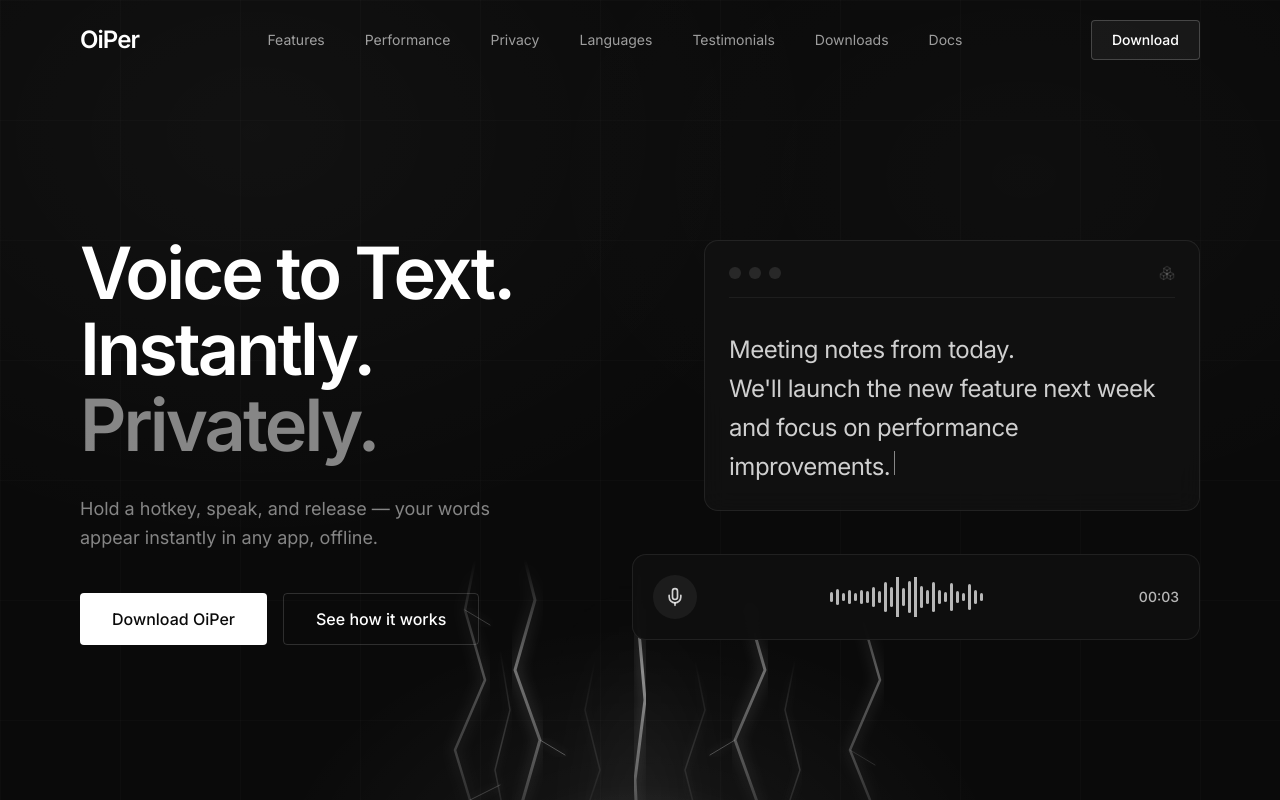
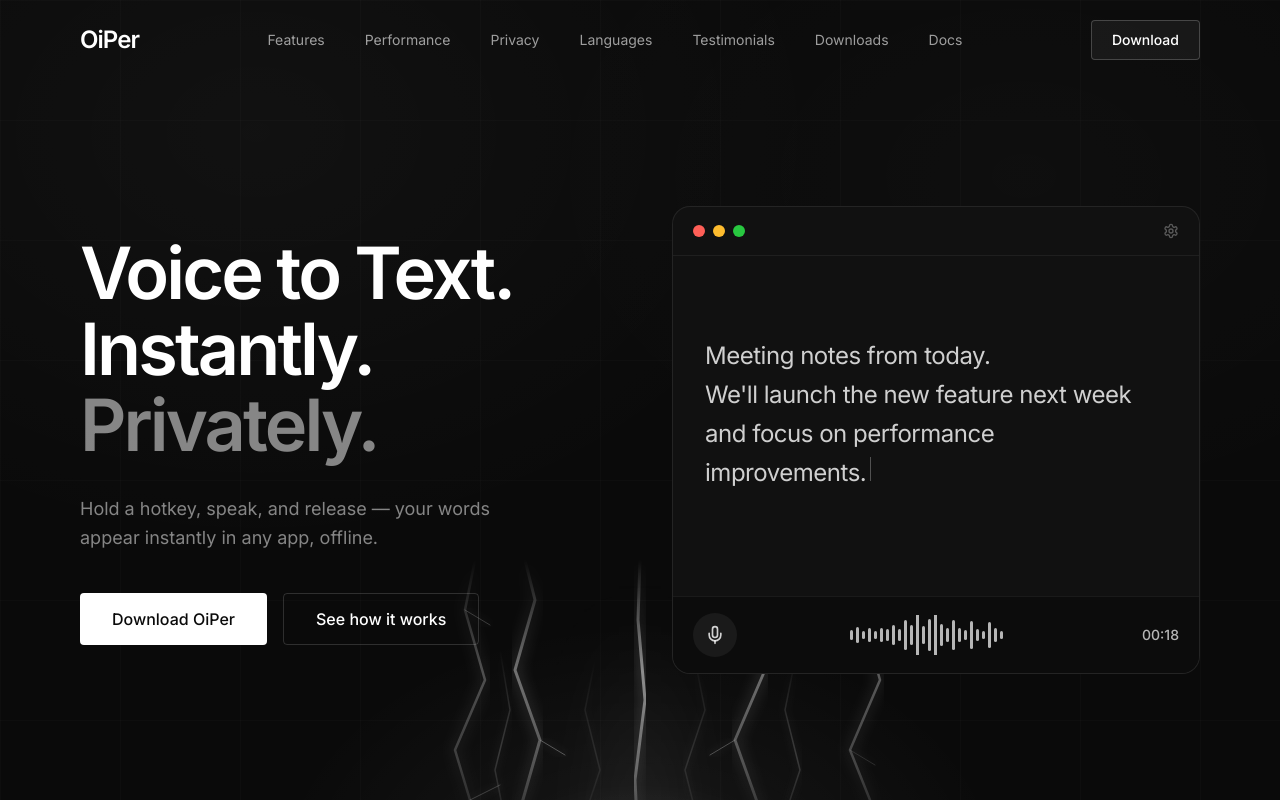
Before and after one commit to oiper/oiper-web, a Next.js app: page / in a window 1280 px wide. Shown: the top 800 px of the page. Built offline with nearby package versions, Linux system fonts and the light colour scheme.

Commit message:
refactor: update HeroSection layout and improve visual elements

```diff
--- a/src/features/landing-page/components/hero-section.tsx
+++ b/src/features/landing-page/components/hero-section.tsx
@@ -1,6 +1,6 @@
 'use client'
 
-import { Boxes, Mic } from 'lucide-react'
+import { Mic, Settings } from 'lucide-react'
 import { AnimatedWaveform } from './animated-waveform'
 import { LightningBase } from './lightning-base'
 
@@ -80,34 +80,34 @@
           </div>
         </div>
 
-        <div className="relative min-h-[340px] sm:min-h-[400px]">
-          <div className="absolute top-0 right-0 left-0 rounded-xl border border-white/[0.08] bg-[#111111]/90 p-6 backdrop-blur-md sm:left-8">
-            <div className="flex items-center justify-between border-b border-white/[0.06] pb-4">
+        <div className="relative">
+          <div className="overflow-hidden rounded-2xl border border-white/[0.08] bg-[#111111]">
+            <div className="flex items-center justify-between border-b border-white/[0.06] px-5 py-4">
               <div className="flex gap-2">
-                <span className="size-3 rounded-full bg-white/10" />
-                <span className="size-3 rounded-full bg-white/10" />
-                <span className="size-3 rounded-full bg-white/10" />
+                <span className="size-3 rounded-full bg-[#ff5f57]" />
+                <span className="size-3 rounded-full bg-[#febc2e]" />
+                <span className="size-3 rounded-full bg-[#28c840]" />
               </div>
-              <Boxes className="size-4 text-white/10" />
+              <Settings className="size-4 text-white/30" />
             </div>
-            <div className="min-h-[180px] pt-8 text-xl leading-relaxed tracking-[-0.02em] text-white/80 sm:text-2xl">
-              <p>Meeting notes from today.</p>
-              <p>We&apos;ll launch the new feature next week</p>
-              <p>
-                and focus on performance improvements.
-                <span className="ml-1 inline-block h-6 w-px bg-white/50" />
-              </p>
+            <div className="px-6 py-10 sm:px-8 sm:py-20">
+              <div className="min-h-[180px] text-xl leading-relaxed tracking-[-0.02em] text-white/80 sm:text-2xl">
+                <p>Meeting notes from today.</p>
+                <p>We&apos;ll launch the new feature next week</p>
+                <p>and focus on performance</p>
+                <p>
+                  improvements.
+                  <span className="ml-1 inline-block h-6 w-px animate-pulse bg-white/50" />
+                </p>
+              </div>
             </div>
-          </div>
-
-          <div className="absolute right-0 bottom-0 left-0 rounded-xl border border-white/[0.08] bg-[#0f0f0f]/95 p-5 backdrop-blur-md sm:left-[-40px]">
-            <div className="flex items-center gap-4">
+            <div className="flex items-center gap-4 border-t border-white/[0.06] bg-[#0c0c0c] px-5 py-4">
               <div className="grid size-11 shrink-0 place-items-center rounded-full bg-white/[0.06]">
                 <Mic className="size-5 text-white/80" />
               </div>
               <AnimatedWaveform />
               <p className="w-16 text-right text-sm font-medium text-white/70">
-                00:03
+                00:18
               </p>
             </div>
           </div>
```
